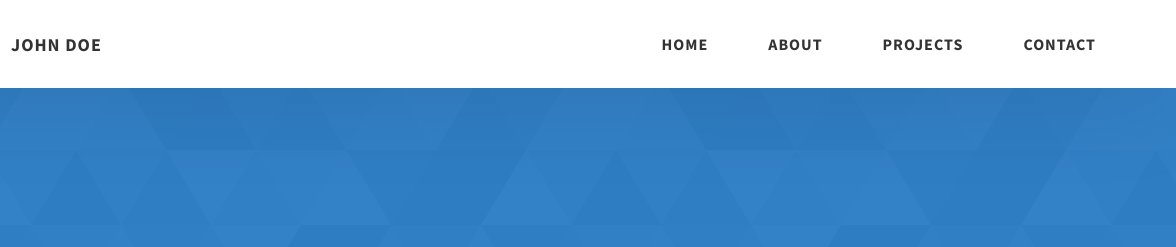
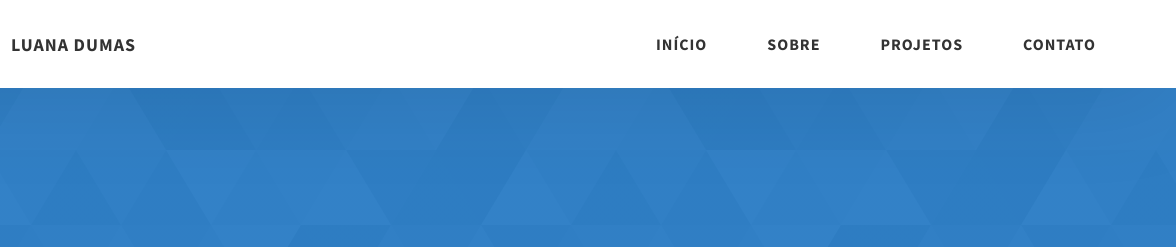
Before and after one commit to LuanaDumas/Portfolio, a website: page project-1.html in a window 1280 px wide. Shown: the top 247 px of the page, 104-1280 px from the left. Drawn offline with Linux system fonts and the light colour scheme.

Commit message:
Update project-1.html

```diff
--- a/project-1.html
+++ b/project-1.html
@@ -1,11 +1,11 @@
-<!DOCTYPE html>
+ <!DOCTYPE html>
 <html lang="en">
   <head>
     <meta charset="UTF-8" />
     <meta name="viewport" content="width=device-width, initial-scale=1.0" />
     <meta http-equiv="X-UA-Compatible" content="ie=edge" />
-    <title>Case Study of Project 1</title>
-    <meta name="description" content="Case study page of Project" />
+    <title>Projeto ODS</title>
+    <meta name="description" content="Projeto ODS" />
 
     <link rel="stylesheet" href="css/style.css" />
 
@@ -27,23 +27,23 @@
               class="header__logo-img"
             />
           </div>
-          <span class="header__logo-sub">John Doe</span>
+          <span class="header__logo-sub">Luana Dumas</span>
         </div>
         <div class="header__main">
           <ul class="header__links">
             <li class="header__link-wrapper">
-              <a href="./index.html" class="header__link"> Home </a>
+              <a href="./index.html" class="header__link"> Início </a>
             </li>
             <li class="header__link-wrapper">
-              <a href="./index.html#about" class="header__link">About </a>
+              <a href="./index.html#about" class="header__link">Sobre </a>
             </li>
             <li class="header__link-wrapper">
               <a href="./index.html#projects" class="header__link">
-                Projects
+                Projetos
               </a>
             </li>
             <li class="header__link-wrapper">
-              <a href="./index.html#contact" class="header__link"> Contact </a>
+              <a href="./index.html#contact" class="header__link"> Contato </a>
             </li>
           </ul>
           <div class="header__main-ham-menu-cont">
```
